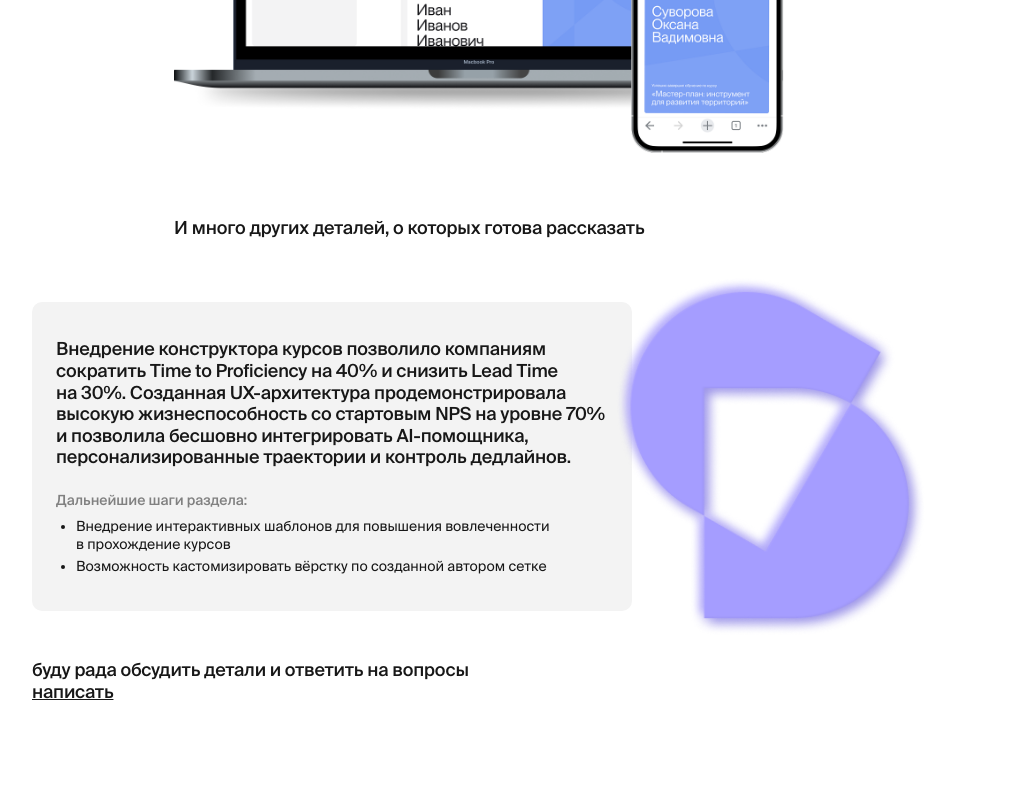
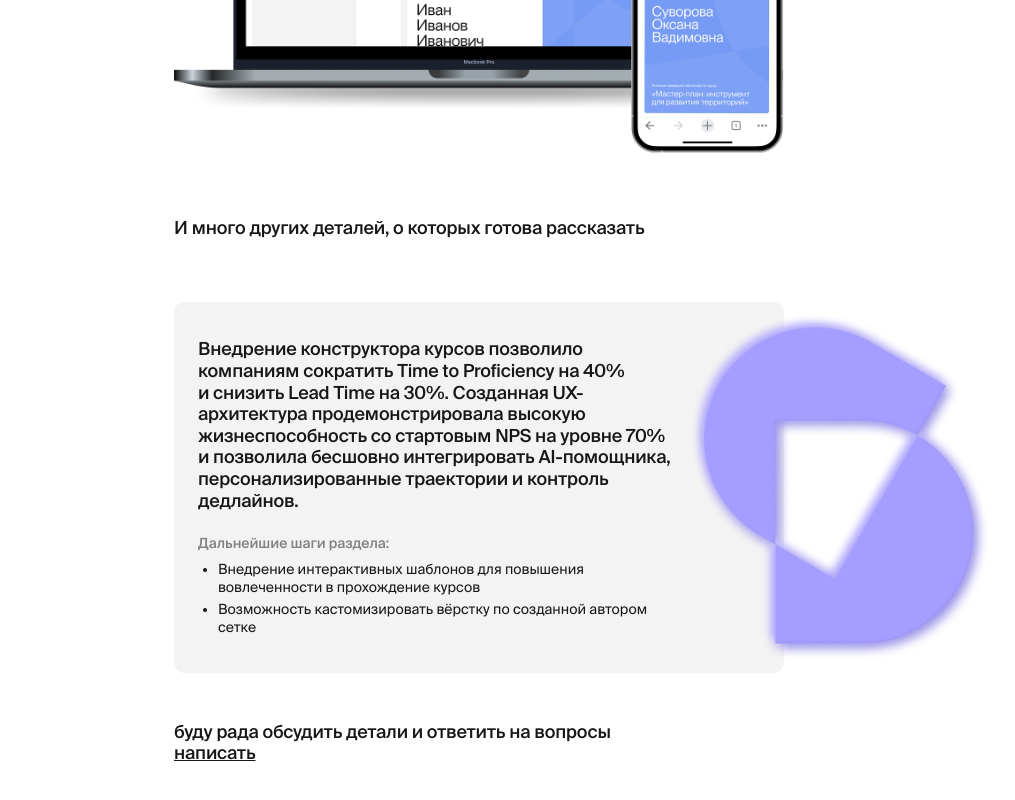
Before and after one commit to Timkogas/ox_portfolio, a React (Vite) app: page /stemps in a window 1280 px wide. Shown: the part 6919-7719 px from the top of the page, without its empty margins (161-1176 px from the left). Before the commit the page ends 7691 px from the top, so only its background shows below. Built offline with nearby package versions, Linux system fonts and the light colour scheme.

Commit message:
fix(stemps): conclusion card spans content column, blob overlaps right edge

```diff
--- a/src/pages/stemps/stemps-page.tsx
+++ b/src/pages/stemps/stemps-page.tsx
@@ -395,29 +395,24 @@ export default function StempsPage() {
         </Content>
       </div>
 
-      {/* Conclusion card + blob + footer */}
+      {/* Conclusion — grey card fills the content column (aligned with the
+          other blocks); blob overlaps its right edge and bleeds into the
+          right margin, centred vertically on the card. */}
       <section className="w-full pb-[70px] max-lg:pb-[40px] overflow-x-clip">
-        <div className="w-full max-w-[1440px] mx-auto px-[24px]">
-          {/* Card + blob + footer as one block, centred in the content column;
-              footer aligns to the card's left edge. */}
-          <div className="w-[894px] max-w-full mx-auto flex flex-col gap-[48px] max-lg:gap-[32px]">
-            {/* Card + blob row — the row height equals the card height, so the
-                blob centres vertically on the card (not on the whole block). */}
+        <Content className="flex flex-col gap-[48px] max-lg:gap-[32px]">
           <div className="relative">
             <img
               src={blob}
               alt=""
               role="presentation"
               loading="lazy"
-                className="absolute z-10 left-[600px] top-1/2 -translate-x-[16px] -translate-y-1/2 w-[310px] h-auto pointer-events-none max-lg:hidden"
+              className="absolute z-10 left-full top-1/2 -translate-x-[94px] -translate-y-1/2 w-[300px] h-auto pointer-events-none max-lg:hidden"
               onError={(e) => {
                 e.currentTarget.style.display = "none";
               }}
             />
-              <section className="relative w-[600px] max-lg:w-full bg-[var(--stemps-section-bg)] rounded-[10px] px-[24px] py-[36px] flex flex-col gap-[24px]">
-                <p className="text-size-m text-neutral-900">
-                  {conclusion.text}
-                </p>
+            <section className="relative bg-[var(--stemps-section-bg)] rounded-[10px] pl-[24px] pr-[100px] py-[36px] max-lg:px-[24px] flex flex-col gap-[24px]">
+              <p className="text-size-m text-neutral-900">{conclusion.text}</p>
               <div className="flex flex-col gap-[8px]">
                 <p className="text-[14px] font-medium text-[var(--stemps-muted-text)] leading-[1.2]">
                   {conclusion.nextStepsTitle}
@@ -437,8 +432,7 @@ export default function StempsPage() {
           </div>
 
           <Footer />
-          </div>
-        </div>
+        </Content>
       </section>
     </div>
   );
```
Lines whose indentation alone changed are shown as unchanged.
